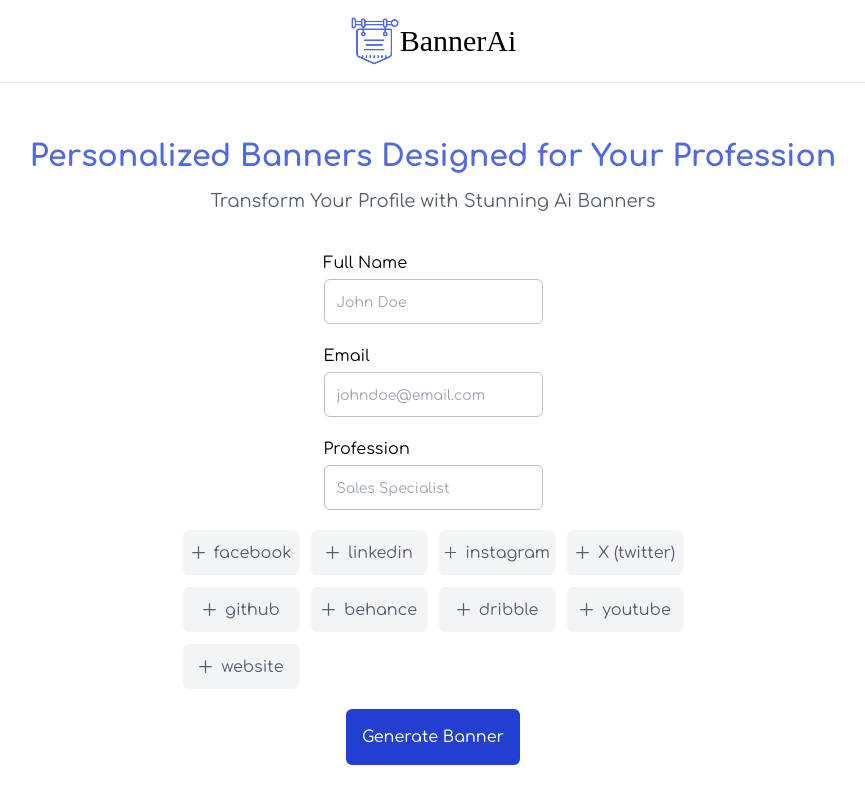
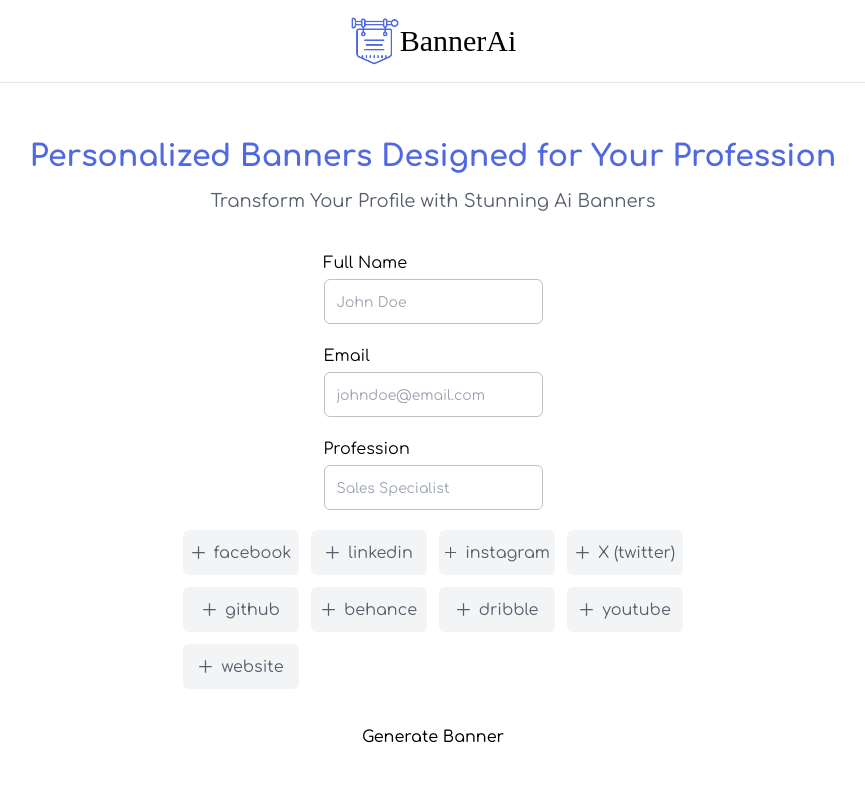
Before and after one commit to okhuaroboosayuki/BannerAi, a React (Vite) app: page / in a window 1280 px wide. Shown: the top 804 px of the page, without its empty margins (207-1072 px from the left). Built offline with nearby package versions, Linux system fonts and the light colour scheme; a web font is replaced by a local one.

Commit message:
made some style changes

```diff
--- a/src/index.css
+++ b/src/index.css
@@ -9,8 +9,20 @@
     @apply box-border p-0 m-0 scroll-smooth font-comfortaa;
   }
 
-  .transition-smooth {
+  html {
+    scrollbar-width: none;
+  }
+
+  html::-webkit-scrollbar {
+    display: none;
+  }
+
+  .transition-500-in-out {
     @apply transition-all duration-500 ease-in-out;
+  }
+
+  .transition-1000-in {
+    @apply transition-all duration-1000 ease-in;
   }
 }
 
@@ -19,29 +31,37 @@
     @apply h-[45px] placeholder:text-sm outline-none border focus:border-Pewter rounded-md text-base px-3 text-Pewter;
   }
 
-  .text-input {
-    @apply input sm:w-[500px] w-full;
-  }
-
   .socialMedia-input {
     @apply input sm:w-[350px] w-full;
   }
 
   .buttonWithSVG-hover:hover {
     svg {
-      @apply text-black fill-current transition-smooth;
+      @apply text-black fill-current transition-500-in-out;
     }
 
     span {
-      @apply text-black transition-smooth;
+      @apply text-black transition-500-in-out;
     }
   }
 
   .button {
-    @apply p-4 font-medium text-white capitalize rounded-md bg-DeepBlue transition-smooth;
+    @apply p-4 font-medium text-center capitalize rounded-md transition-500-in-out w-60;
+  }
+
+  .pry-button {
+    @apply text-white button bg-DeepBlue;
 
     &:hover {
       @apply bg-Bluebell;
+    }
+  }
+
+  .secondary-button {
+    @apply bg-white border button text-DeepBlue border-DeepBlue;
+
+    &:hover {
+      @apply text-white bg-DeepBlue;
     }
   }
 
```
